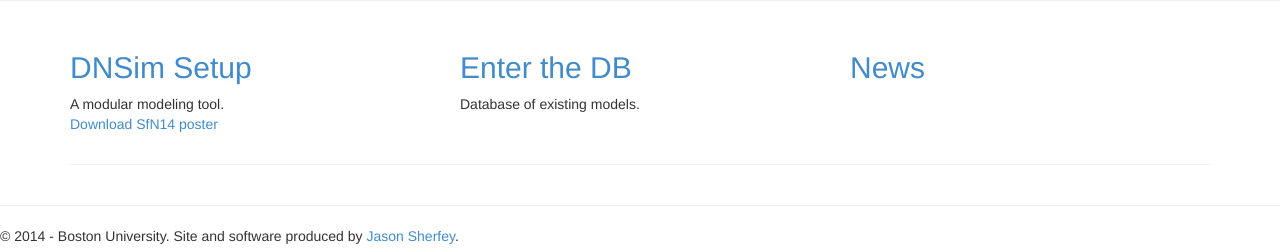
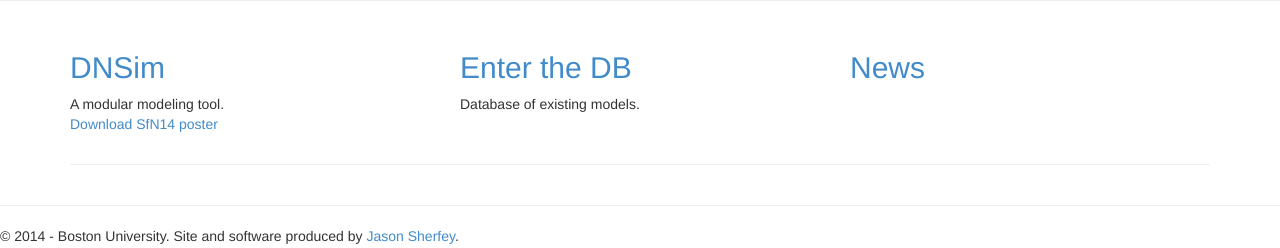
Before and after one commit to jsherfey/infinitebrain, a Django app: page /login/ in a window 1280 px wide. Shown: the part 422-670 px from the top of the page. Run offline with Django 3.2, Linux system fonts and the light colour scheme; data that the repository does not hold is empty; parts of the project's set-up code (start-up, migrations or seed data) failed here and were passed over; some libraries are stand-ins or nearby versions.

Commit message:
renamed link to dnsim

```diff
--- a/templates/site/home.html
+++ b/templates/site/home.html
@@ -31,7 +31,7 @@
       <!-- Example row of columns -->
       <div class="row">
         <div class="col-md-4">
-          <h2><a href='/setup'>DNSim Setup</a></h2>
+          <h2><a href='/setup'>DNSim</a></h2>
           <p>A modular modeling tool.</br><a href="{% static 'modeldb/SfN14_DNSim_poster_JasonSherfey.pdf' %}">Download SfN14 poster</a></p>
           <!-- <p><a class="btn btn-default" href="https://github.com/jsherfey/dnsim" role="button">View on GitHub &raquo;</a></p> -->
           <!-- <p><a class="btn btn-default" href="{% static 'modeldb/Modulator.zip' %}" role="button">Setup &raquo;</a></p> -->
```
